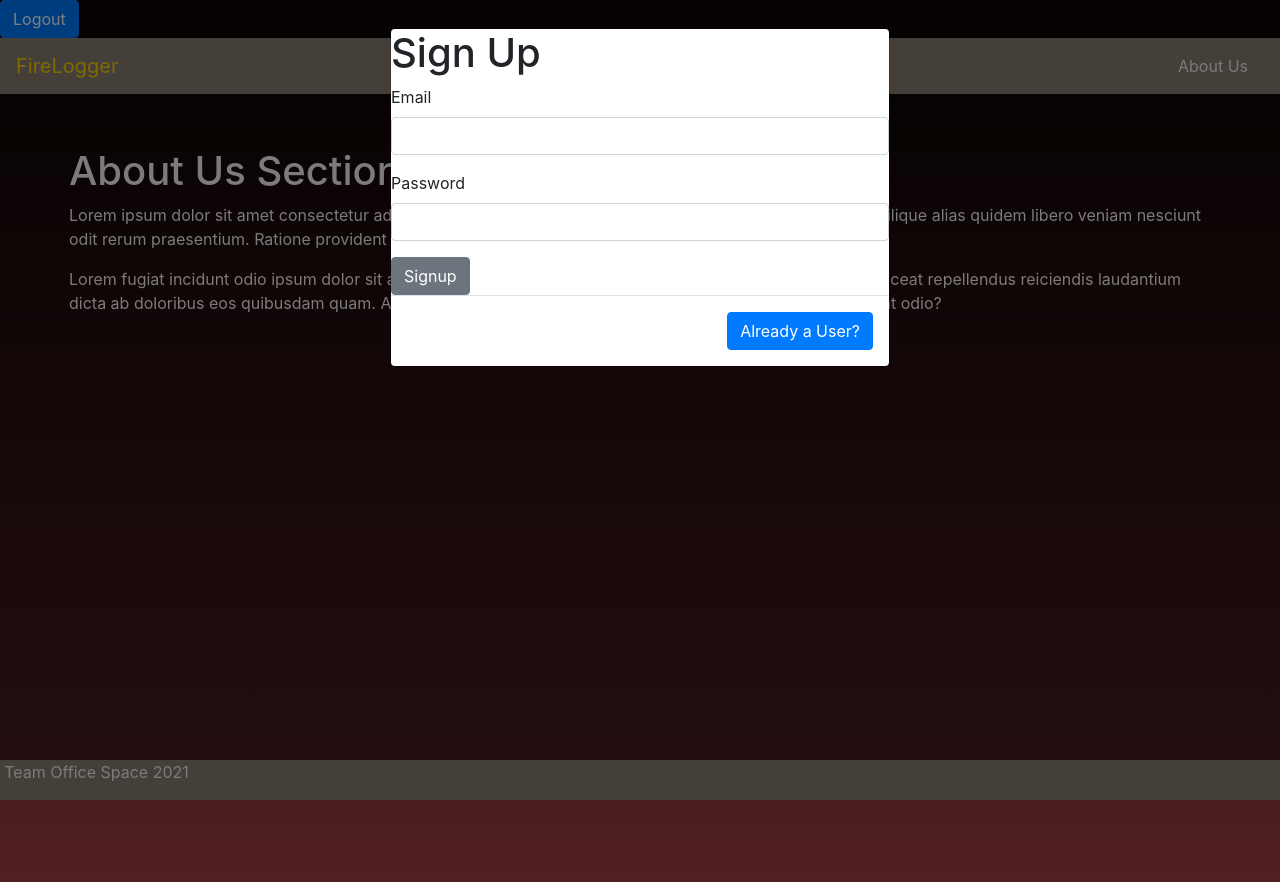
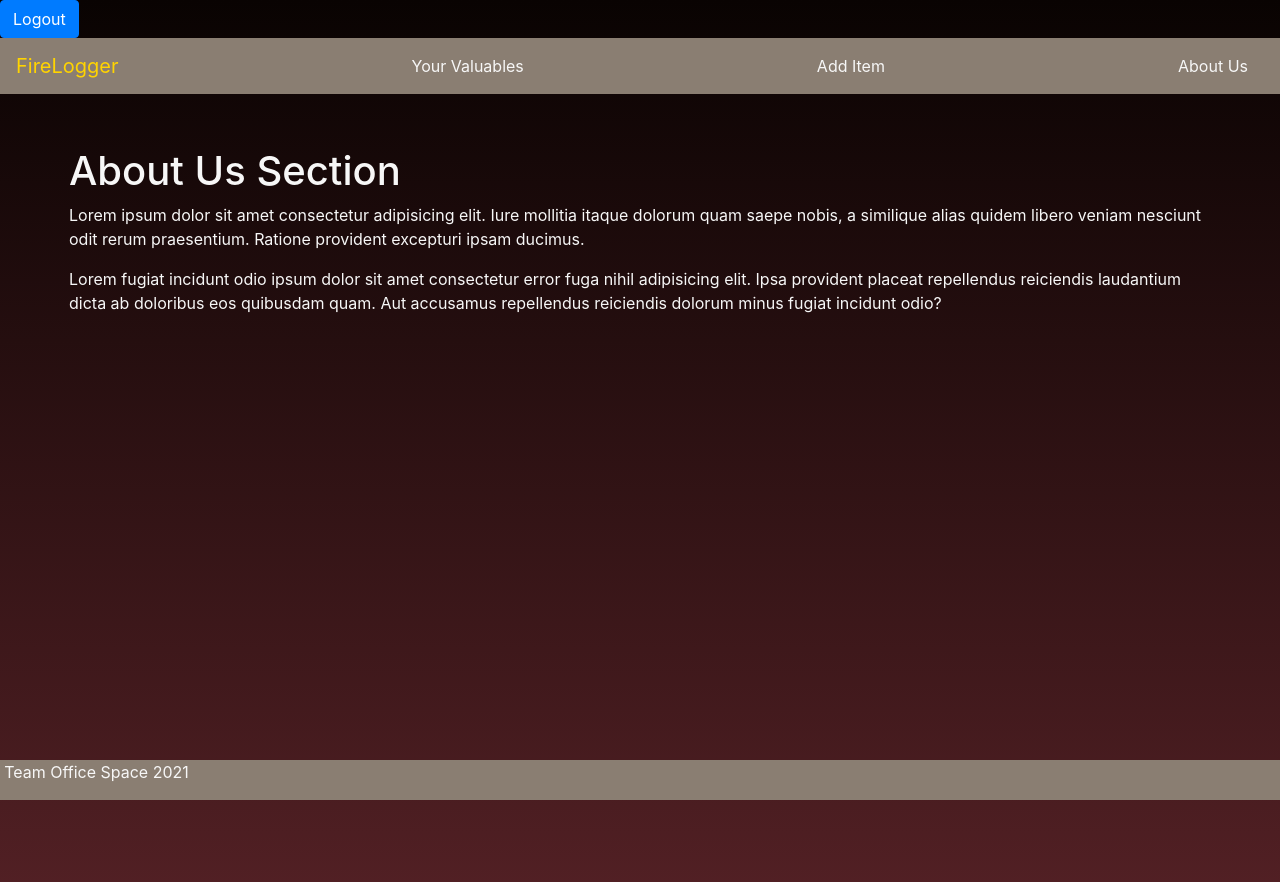
Before and after one commit to davison-robie/fireloggerclient, a React (Create React App) app: page /aboutus in a window 1280 px wide. Shown: the top 882 px of the page. Built offline with nearby package versions, Linux system fonts and the light colour scheme.

Commit message:
debug sesh

```diff
--- a/src/App.js
+++ b/src/App.js
@@ -30,7 +30,7 @@ function App() {
     <div>
       <Auth updateToken={updateToken}/>
       <Router>
-      <Header />
+      <Header token={sessionToken}/>
       </Router>
       <Footer />
     </div>
--- a/src/components/auth/Auth.jsx
+++ b/src/components/auth/Auth.jsx
@@ -17,7 +17,7 @@ import Login from "./Login";
 
 const Auth = (props) => {
   const { buttonLabel, className } = props;
-  const [modal, setModal] = useState(true);
+  const [modal, setModal] = useState(false);
   const [showLogin, setShowLogin] = useState(true);
   const [buttonText, setButtonText] = useState("Already a User?")
   const toggle = () => setModal(!modal);
--- a/src/components/auth/Signup.jsx
+++ b/src/components/auth/Signup.jsx
@@ -18,7 +18,7 @@ const Signup = (props) => {
         (response) => response.json()
         ).then((data) => {
             console.log(data)
-            props.updateToken(data.updateToken)
+            props.updateToken(data.sessionToken)
       })
   }
 
```
Also changed, not shown: 1 other file (tests, documents, lock files or other folders).
